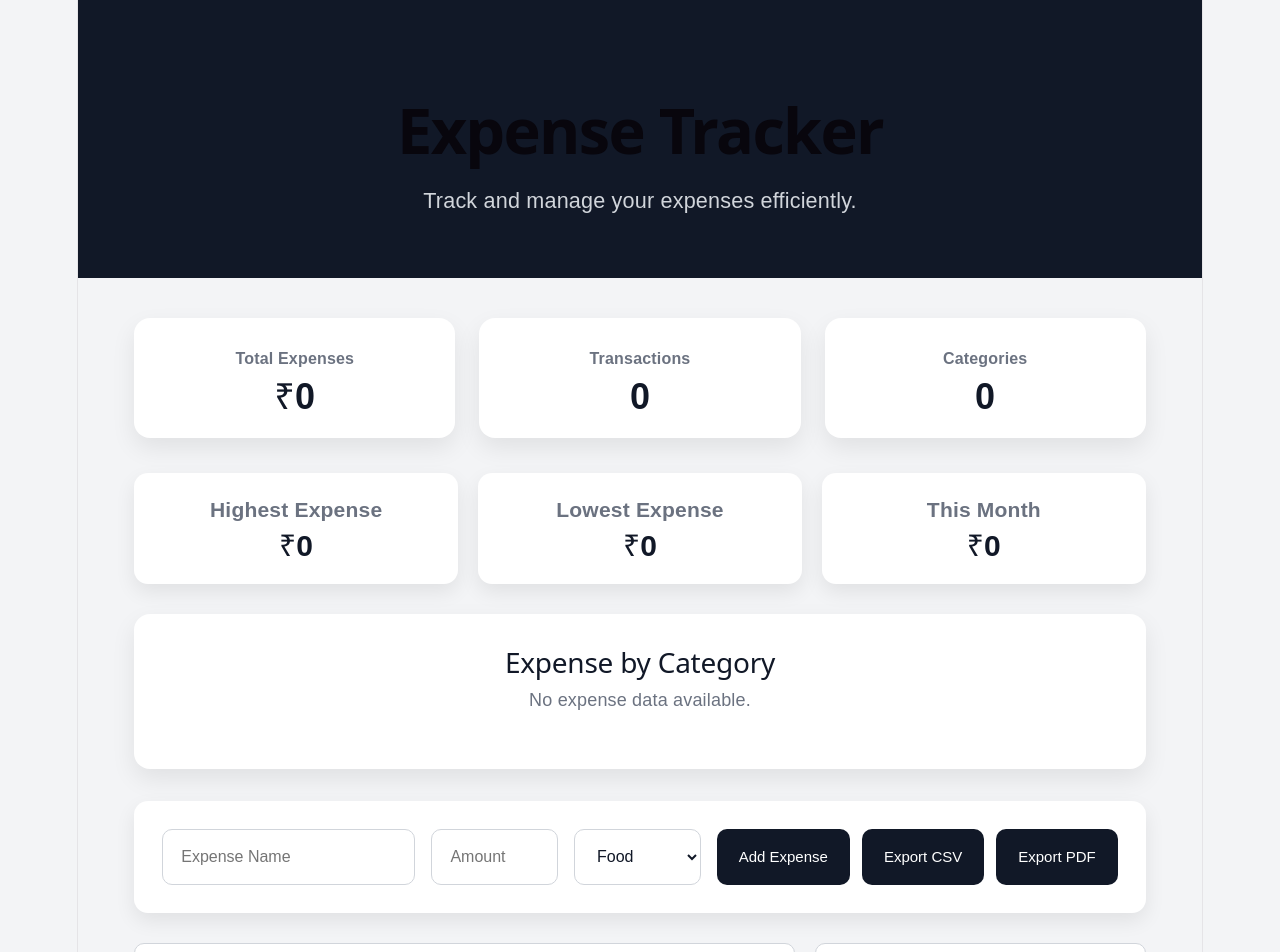
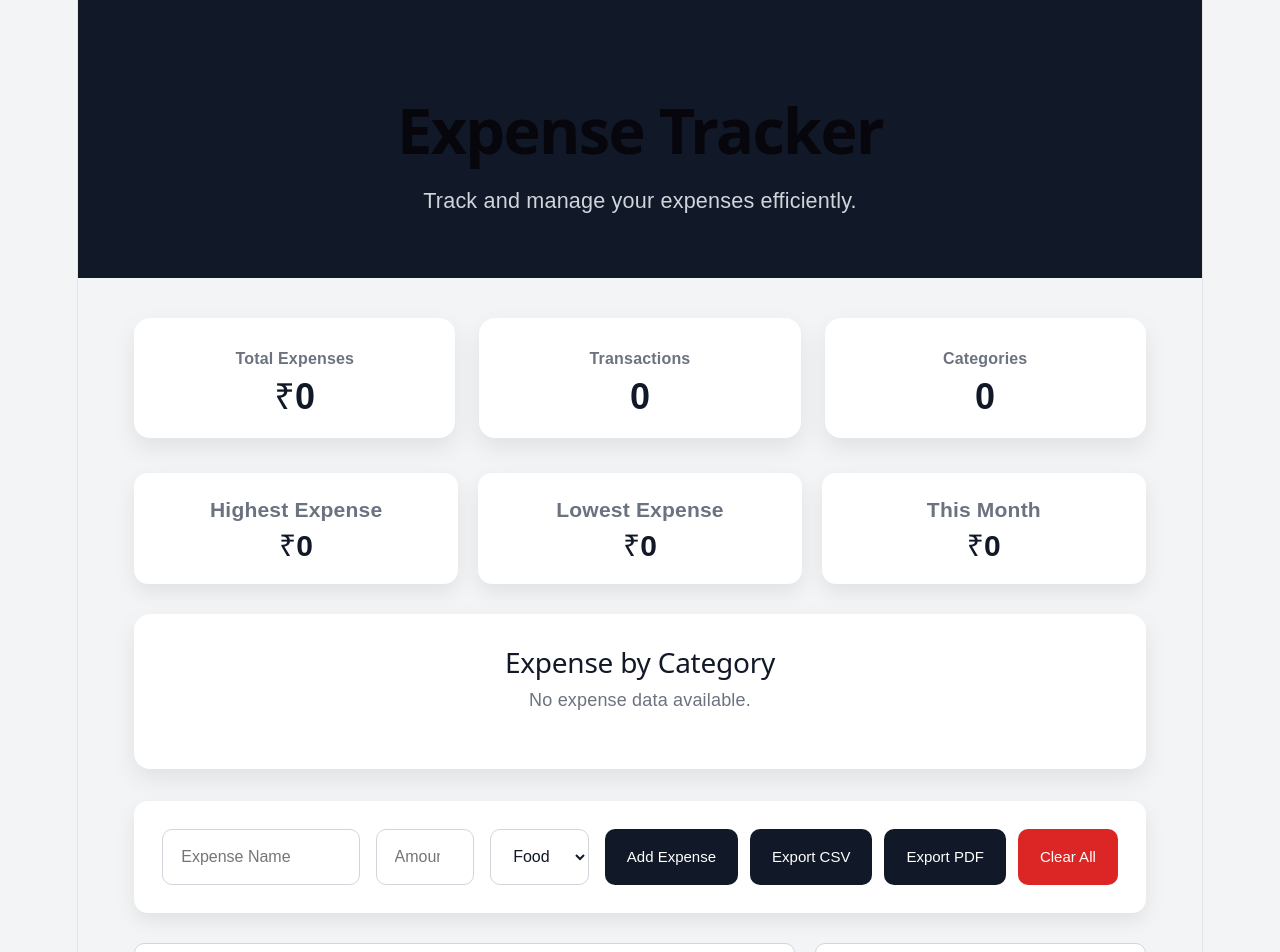
Before and after one commit to prachii00705-cell/expense-tracker, a React (Vite) app: page / in a window 1280 px wide. Shown: the top 952 px of the page. Built offline with nearby package versions, Linux system fonts and the light colour scheme.

Commit message:
feat: add clear all expenses functionality

```diff
--- a/src/App.css
+++ b/src/App.css
@@ -385,6 +385,15 @@ body{
     background:#374151;
 }
 
+.danger-btn{
+    background:#dc2626 !important;
+    color:#fff;
+}
+
+.danger-btn:hover{
+    background:#b91c1c !important;
+}
+
 /* ==========================
    ANALYTICS
 ========================== */
--- a/src/App.jsx
+++ b/src/App.jsx
@@ -79,6 +79,25 @@ function App() {
     return filtered;
   }, [expenses, search, sortBy, categoryFilter]);
 
+  function clearAllExpenses() {
+    if (expenses.length === 0) {
+      alert("There are no expenses to clear.");
+      return;
+    }
+
+    const confirmed = window.confirm(
+      "Are you sure you want to delete all expenses? This action cannot be undone."
+    );
+
+    if (!confirmed) return;
+
+    setExpenses([]);
+
+    console.log(
+      "[Analytics] User cleared all expenses"
+    );
+  }
+
   return (
     <div className="app">
       <header className="header">
@@ -102,6 +121,7 @@ function App() {
         <ExpenseForm
           expenses={expenses}
           setExpenses={setExpenses}
+          clearAllExpenses={clearAllExpenses}
         />
 
         <SearchBar
--- a/src/components/ExpenseForm.jsx
+++ b/src/components/ExpenseForm.jsx
@@ -2,7 +2,7 @@ import { useState } from "react";
 import { exportCSV } from "../utils/exportCSV";
 import { exportPDF } from "../utils/exportPDF";
 
-function ExpenseForm({ expenses, setExpenses }) {
+function ExpenseForm({ expenses, setExpenses, clearAllExpenses }) {
   const [title, setTitle] = useState("");
   const [amount, setAmount] = useState("");
   const [category, setCategory] = useState("Food");
@@ -106,6 +106,15 @@ function ExpenseForm({ expenses, setExpenses }) {
           >
             Export PDF
           </button>
+
+          <button
+            type="button"
+            className="danger-btn"
+            onClick={clearAllExpenses}
+          >
+            Clear All
+          </button>
+
         </div>
 
       </form>
```
